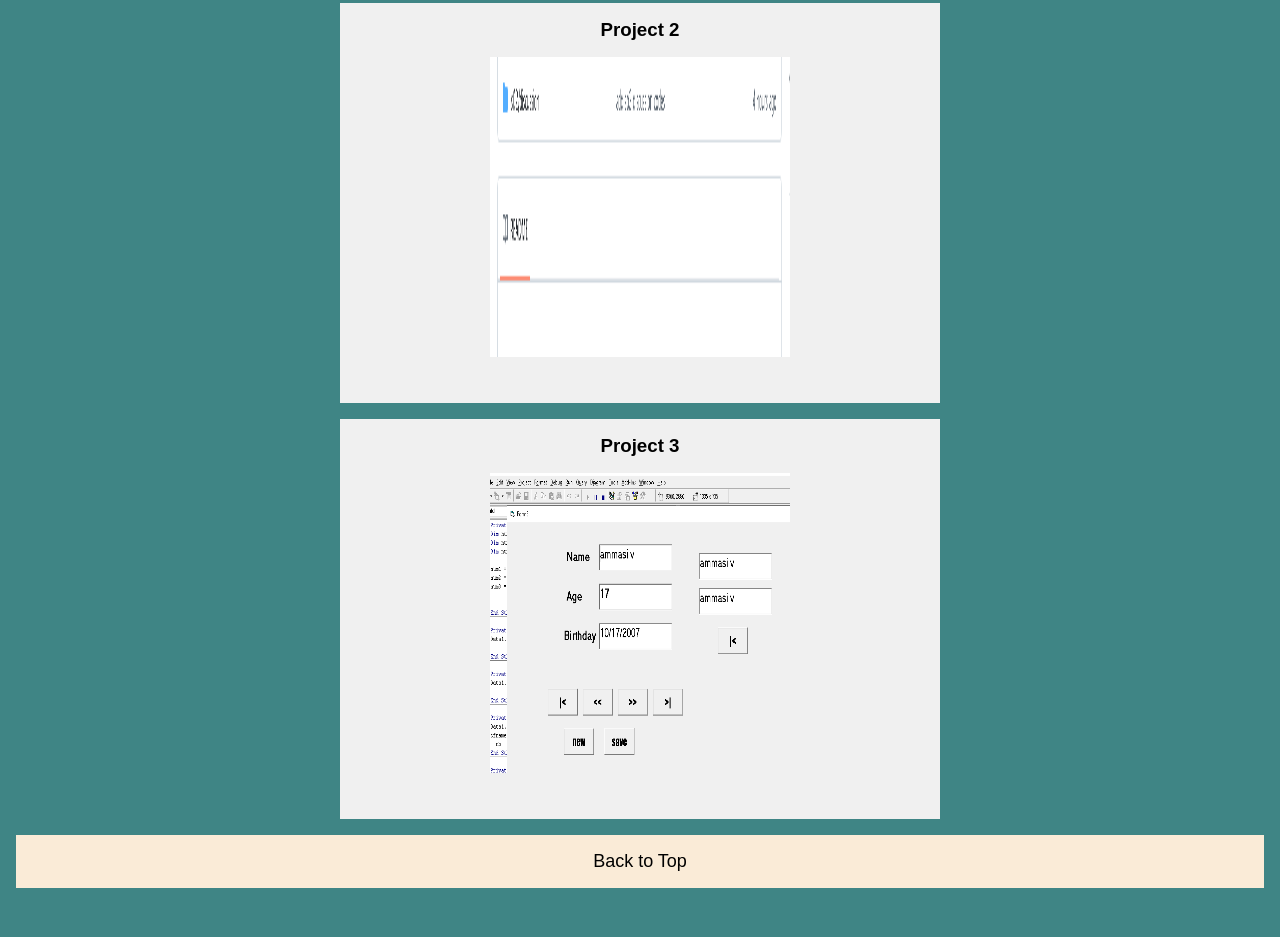
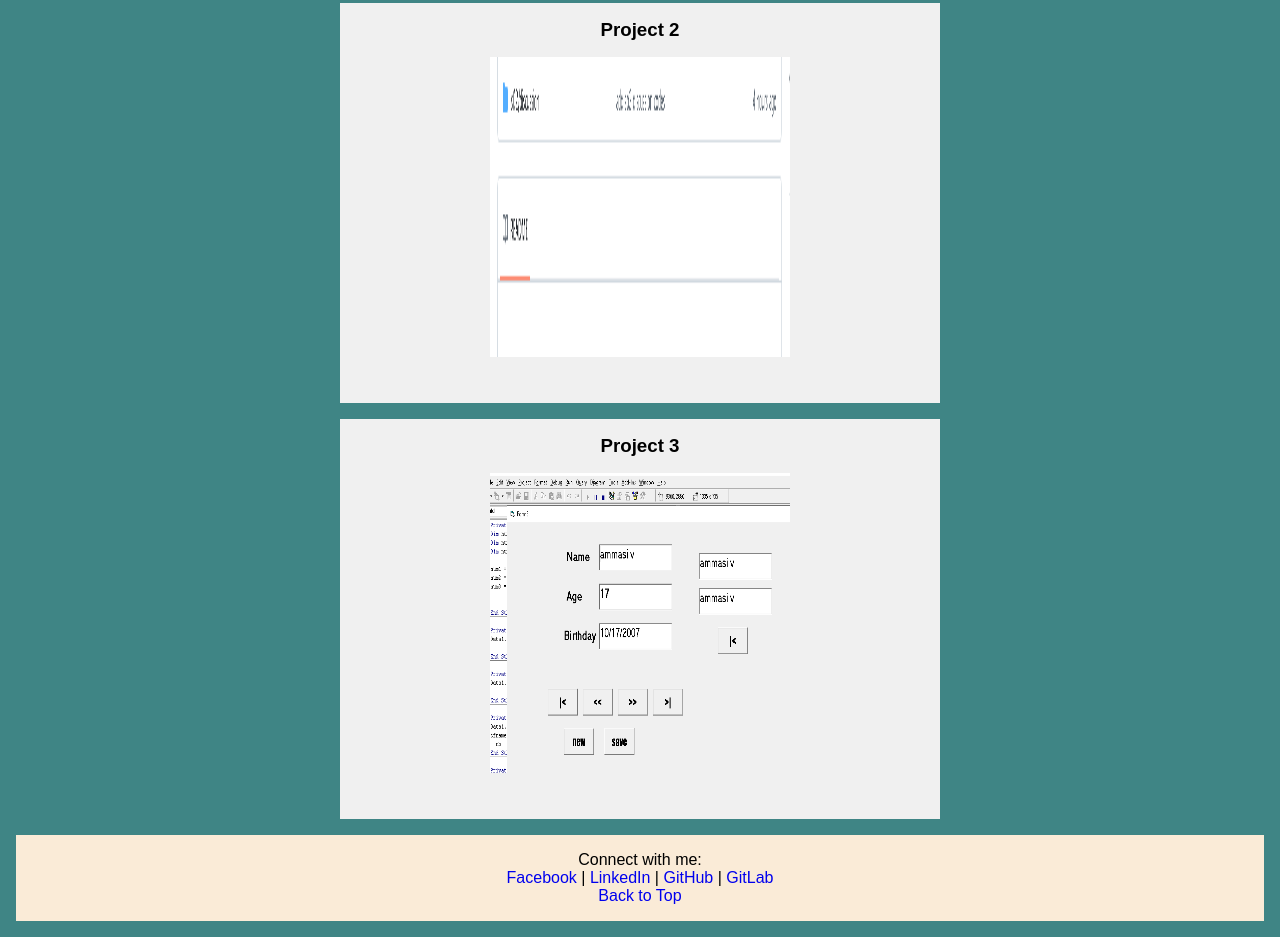
Before and after one commit to vilmar123ey/fcb.zoh, a plain HTML site: page so3/discussion/activity/activity.html in a window 1280 px wide. Shown: the part 1498-2435 px from the top of the page. Before the commit the page ends 2402 px from the top, so only its background shows below. Drawn offline with Linux system fonts and the light colour scheme.

Commit message:
My 1st Portfolio

```diff
--- a/so3/discussion/activity/activity.html
+++ b/so3/discussion/activity/activity.html
@@ -53,7 +53,15 @@
 </div>
 
 <footer id="contact">
-    <a href="#top" class="back">Back to Top</a>
+    <div class="foot">
+        <p>Connect with me:</p>
+        <a href="https://www.facebook.com/vilmarjr.ammasi" target="_blank">Facebook</a> |
+        <a href="https://www.linkedin.com/in/vilmarjr" target="_blank">LinkedIn</a> |
+        <a href="https://github.com/vilmarjr" target="_blank">GitHub</a> |
+        <a href="https://gitlab.com/vilmarjr" target="_blank">GitLab</a>
+        <br>
+        <a href="#top" id="back">Back to Top</a>
+    </div>
 </footer>
 
 </body>
```
Also changed, not shown: s02/discussion/MyPortfolio/Portforlio.html (+5 -5 lines).
